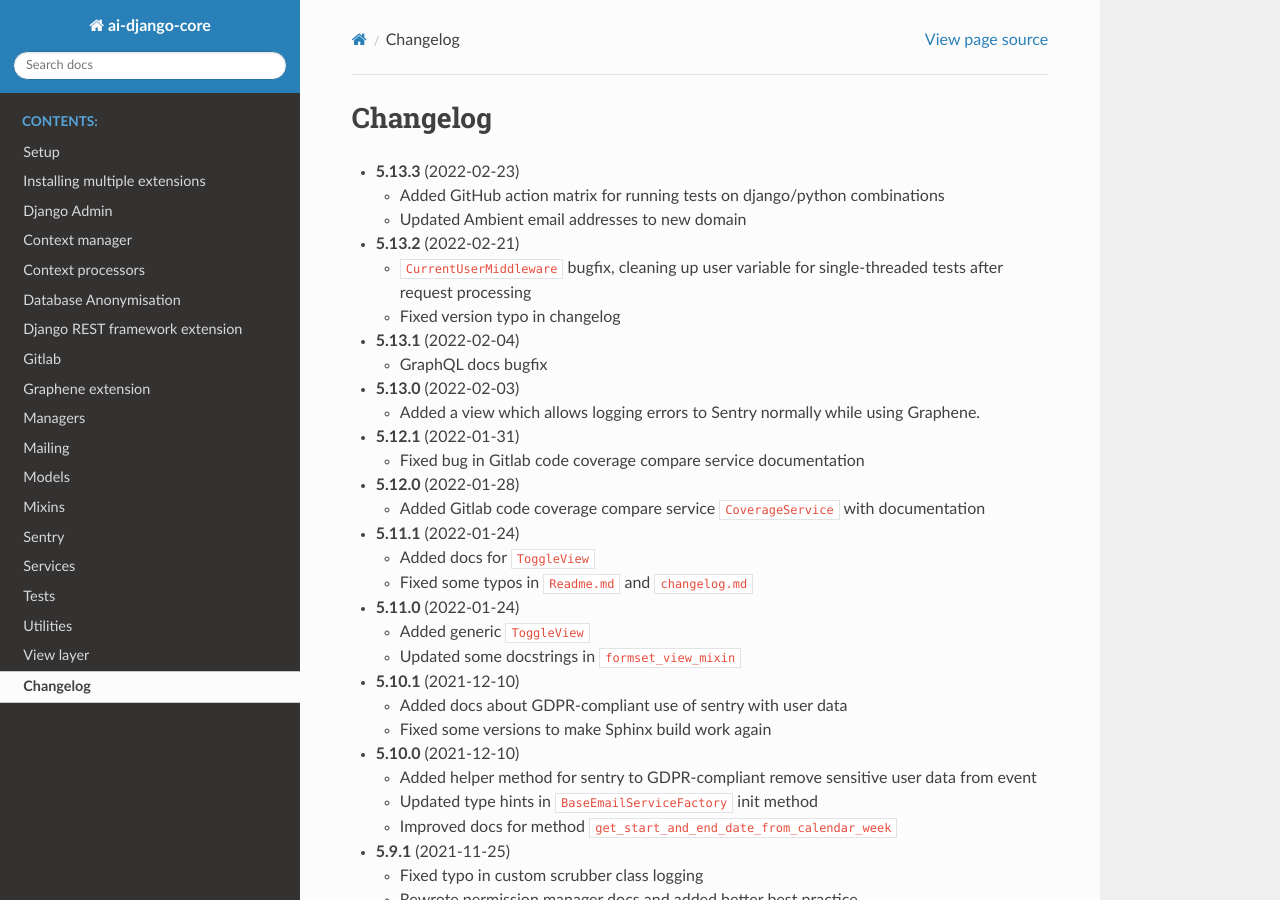
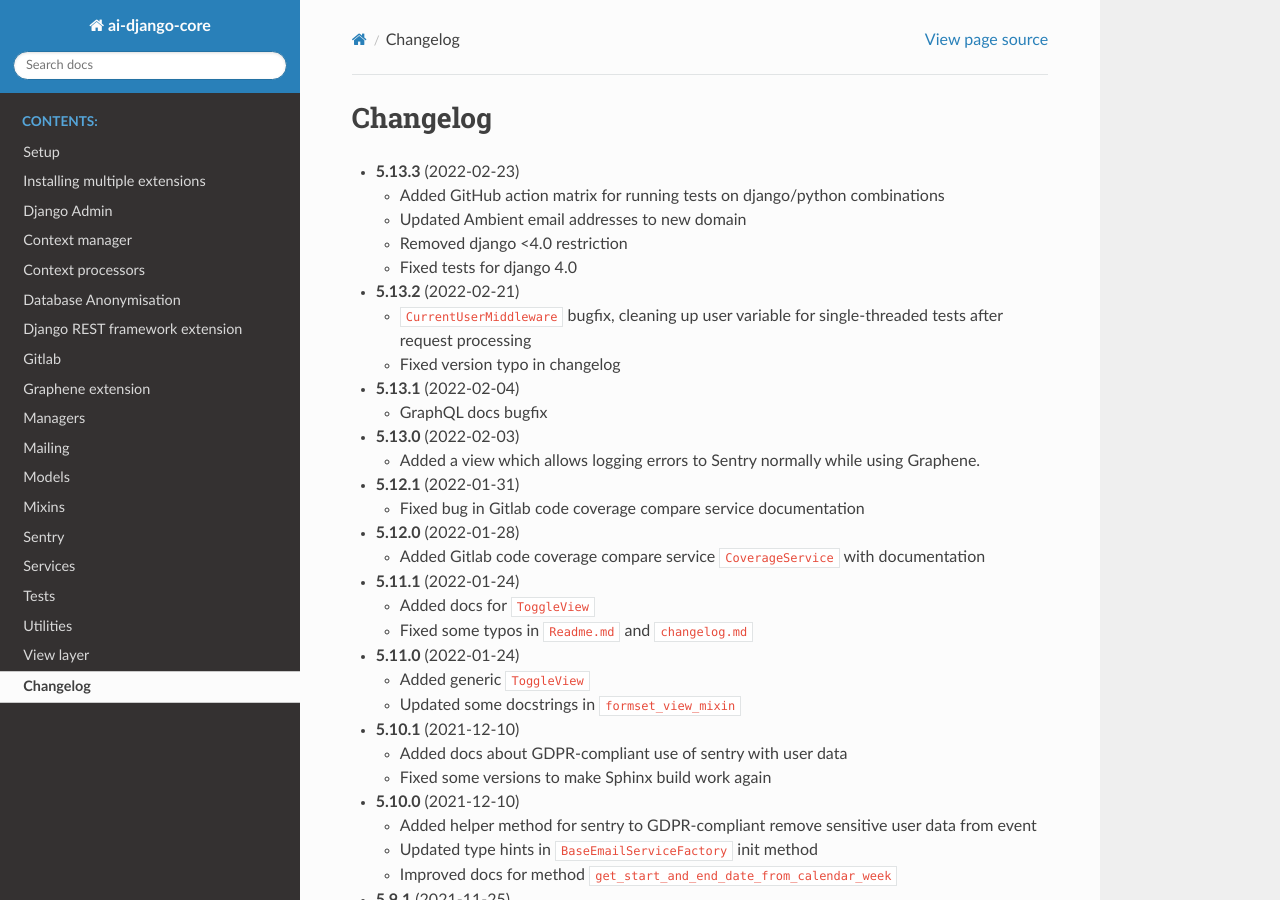
Before and after one commit to ambient-innovation/ai-django-core, a Sphinx documentation site: the page built from docs/features/changelog.md, in a window 1280 px wide and 900 px high. Built offline with Sphinx 7.4.7 and the Read the Docs theme 2.0.0, drawn with Linux system fonts in a browser that asks for light colours.

Commit message:
Updated changelog

```diff
--- a/docs/features/changelog.md
+++ b/docs/features/changelog.md
@@ -3,6 +3,8 @@
 * **5.13.3** (2022-02-23)
   * Added GitHub action matrix for running tests on django/python combinations
   * Updated Ambient email addresses to new domain
+  * Removed django <4.0 restriction
+  * Fixed tests for django 4.0
 
 * **5.13.2** (2022-02-21)
   * `CurrentUserMiddleware` bugfix, cleaning up user variable for single-threaded tests after request processing
```
